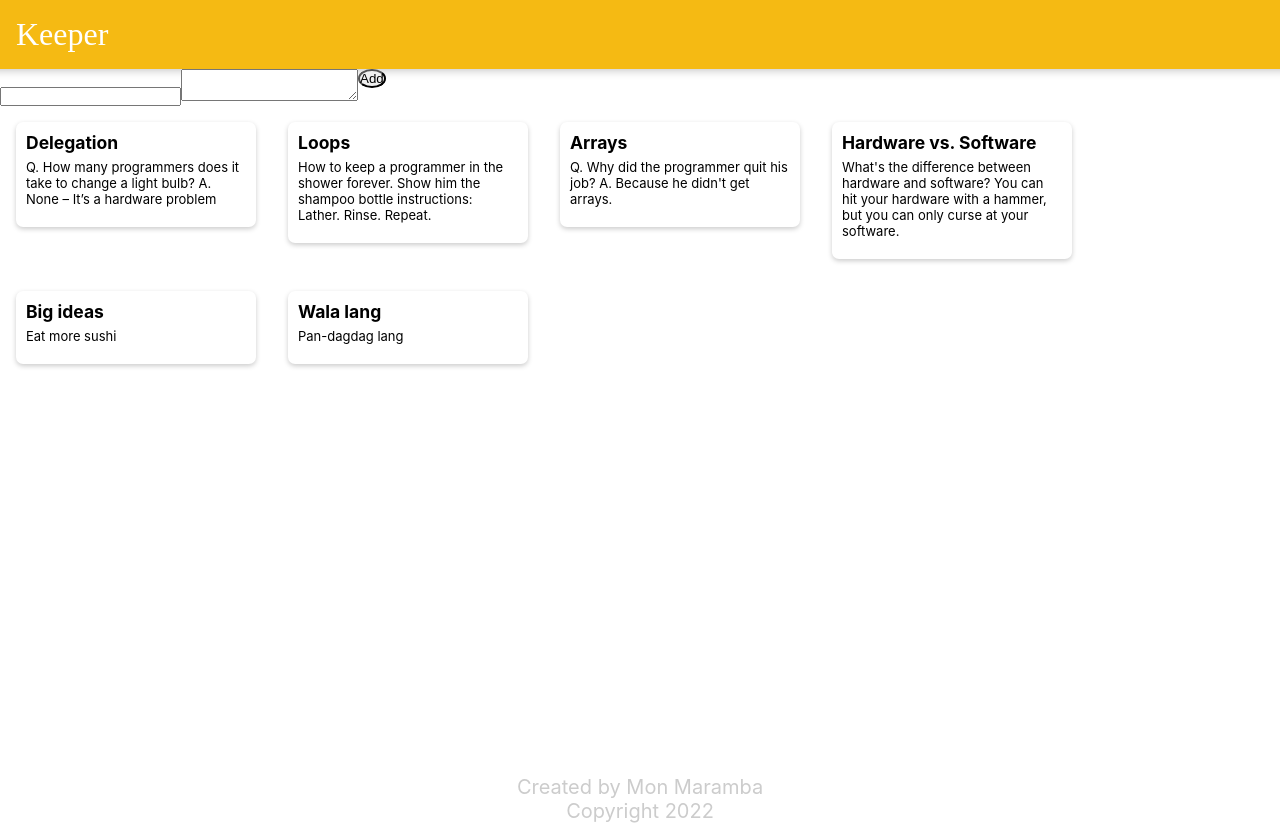
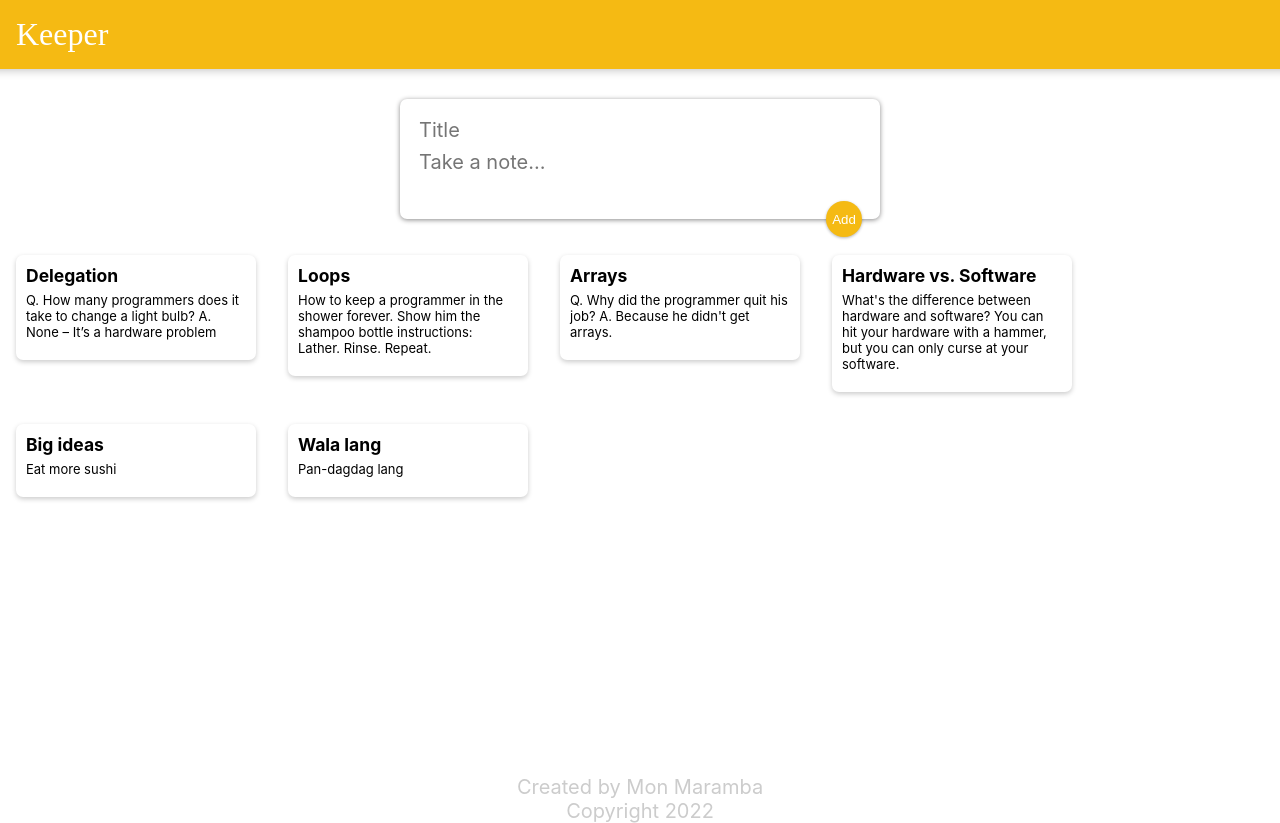
Before and after one commit to MonMaramba/keeper-app, a React (Create React App) app: page / in a window 1280 px wide. Built offline with nearby package versions, Linux system fonts and the light colour scheme.

Commit message:
css stylings for inputArea

```diff
--- a/src/InputArea.jsx
+++ b/src/InputArea.jsx
@@ -21,21 +21,23 @@ const InputArea = (props) => {
 
   return (
     <div className='container'>
-      <form>
+      <form className='form'>
         <input
-          className='input__box'
+          className='form_input'
           name='title'
           type='text'
+          placeholder='Title'
           onChange={handleChange}
           value={postText.title}
         />
         <textarea
           className='textArea'
           name='content'
+          placeholder='Take a note...'
           onChange={handleChange}
           value={postText.content}
         />
-        <button>Add</button>
+        <button className='form_button'>Add</button>
       </form>
     </div>
   );
--- a/src/_inputArea.scss
+++ b/src/_inputArea.scss
@@ -1,21 +1,43 @@
 .container {
 
 
-    form {
+    & form {
+        position: relative;
+        width: 480px;
+        margin: 30px auto 20px auto;
+        background: #fff;
+        padding: 15px;
+        border-radius: 7px;
+        box-shadow: 0 1px 5px rgb(138, 137, 137);
 
 
 
-        input {
-            &textArea {
-                width: 100%;
+        input,
+        textarea {
+            width: 100%;
+            border: none;
+            padding: 4px;
+            outline: none;
+            font-size: 2rem;
+            font-family: inherit;
+            resize: none;
+        }
 
-            }
-        }
+
 
         button {
             position: absolute;
+            right: 18px;
+            bottom: -18px;
+            background: #f5ba13;
+            color: #fff;
+            border: none;
             border-radius: 50%;
-
+            width: 36px;
+            height: 36px;
+            box-shadow: 0 1px 3px rgba(0, 0, 0, 0.3);
+            cursor: pointer;
+            outline: none;
         }
     }
 
```
